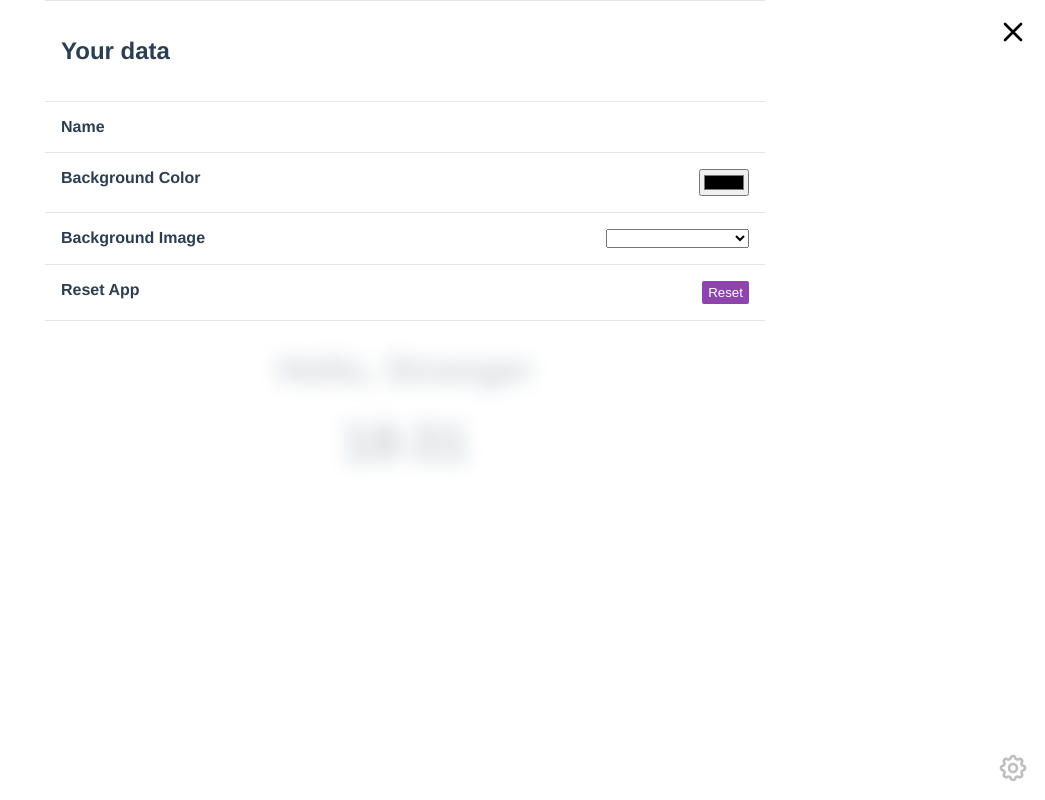
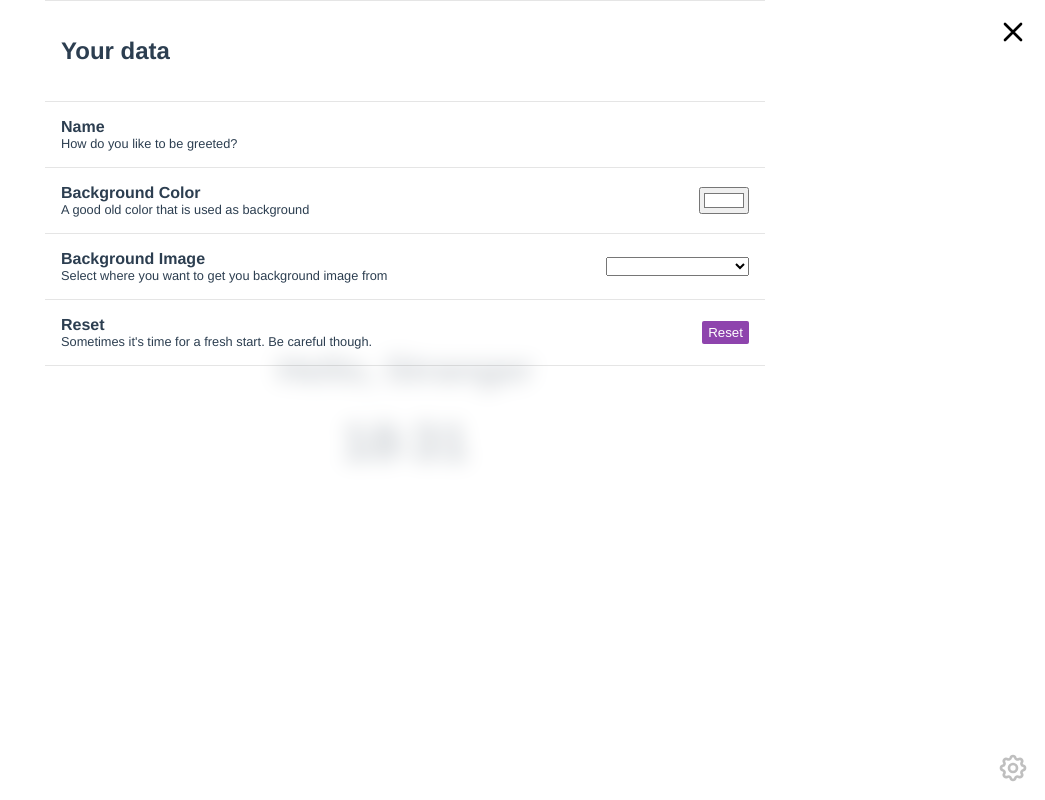
Before and after one commit to yanniz0r/home-port, a Vue app: page / in a window 1280 px wide. Both pictures are taken after a click on the button 1248 px from the left and 768 px from the top of the page. Shown: the whole page, without its empty margins (235-1280 px from the left). Built offline with nearby package versions, Linux system fonts and the light colour scheme; no server answers; what unsplash-js would draw is missing.

Commit message:
feat: setting subtitles

```diff
--- a/src/components/Settings.vue
+++ b/src/components/Settings.vue
@@ -11,7 +11,10 @@
       </div>
       <div class="settings__row">
         <div class="settings__row-key">
-          <span>Name</span>
+          <span class="settings__row-title">Name</span>
+          <span class="settings__row-description"
+            >How do you like to be greeted?</span
+          >
         </div>
         <div class="settings__row-value">
           <input class="settings__input" type="text" v-model="settings.name" />
@@ -19,7 +22,10 @@
       </div>
       <div class="settings__row">
         <div class="settings__row-key">
-          <span>Background Color</span>
+          <span class="settings__row-title">Background Color</span>
+          <span class="settings__row-description"
+            >A good old color that is used as background</span
+          >
         </div>
         <div class="settings__row-value">
           <input type="color" v-model="settings.backgroundColor" />
@@ -27,7 +33,10 @@
       </div>
       <div class="settings__row">
         <div class="settings__row-key">
-          <span>Background Image</span>
+          <span class="settings__row-title">Background Image</span>
+          <span class="settings__row-description"
+            >Select where you want to get you background image from</span
+          >
         </div>
         <div class="settings__row-value">
           <select v-model="settings.backgroundImageSource">
@@ -42,41 +51,15 @@
         </div>
       </div>
       <template v-if="settings.backgroundImageSource === 'unsplash'">
-        <div class="settings__row settings__sub-row">
-          <div class="settings__row-key">
-            <span>Unsplash Secret Access Key</span>
-          </div>
-          <div class="settings__row-value">
-            <input
-              class="settings__input"
-              :disabled="!unsplashEnabled"
-              type="text"
-              v-model="settings.unsplashSecretAccessKey"
-            />
-          </div>
-        </div>
         <div
           class="settings__row settings__sub-row"
           v-if="settings.backgroundImageSource === 'unsplash'"
         >
           <div class="settings__row-key">
-            <span>Unsplash Access Key ID</span>
-          </div>
-          <div class="settings__row-value">
-            <input
-              class="settings__input"
-              :disabled="!unsplashEnabled"
-              type="text"
-              v-model="settings.unsplashAccessKeyID"
-            />
-          </div>
-        </div>
-        <div
-          class="settings__row settings__sub-row"
-          v-if="settings.backgroundImageSource === 'unsplash'"
+            <span class="settings__row-title">Unsplash Topic</span>
+            <span class="settings__row-description"
+              >Something you'd like to see pictures of</span
             >
-          <div class="settings__row-key">
-            <span>Unsplash Topic</span>
           </div>
           <div class="settings__row-value">
             <input
@@ -92,7 +75,10 @@
           v-if="settings.backgroundImageSource === 'unsplash'"
         >
           <div class="settings__row-key">
-            <span>Image size</span>
+            <span class="settings__row-title">Image size</span>
+            <span class="settings__row-description"
+              >The size of the picture you want to load</span
+            >
           </div>
           <div class="settings__row-value">
             <select v-model="settings.backgroundImageUnsplashSize">
@@ -103,23 +89,29 @@
             </select>
           </div>
         </div>
-      </template>
-      <div
-        class="settings__row settings__sub-row"
-        v-if="settings.backgroundImageSource === 'unsplash'"
+        <div class="settings__row settings__sub-row">
+          <div class="settings__row-key">
+            <span class="settings__row-title">Fetch new image</span>
+            <span class="settings__row-description"
+              >Don't like the current image? Get a new one!</span
             >
-        <div class="settings__row-key">
-          <span>Fetch a new image</span>
           </div>
           <div class="settings__row-value">
-          <button class="settings__button" v-on:click="getRandomUnsplashImage">
+            <button
+              class="settings__button"
+              v-on:click="getRandomUnsplashImage"
+            >
               Refresh
             </button>
           </div>
         </div>
+      </template>
       <div class="settings__row">
         <div class="settings__row-key">
-          <span>Reset App</span>
+          <span class="settings__row-title">Reset</span>
+          <span class="settings__row-description"
+            >Sometimes it's time for a fresh start. Be careful though.
+          </span>
         </div>
         <div class="settings__row-value">
           <button class="settings__button" v-on:click="reset">Reset</button>
@@ -202,11 +194,6 @@ export default defineComponent({
 </script>
 
 <style lang="scss" scoped>
-.hello,
-.name {
-  font-size: 36px;
-}
-
 .settings__overlay {
   position: fixed;
   top: 0;
@@ -223,8 +210,8 @@ export default defineComponent({
 }
 
 .settings__row {
+  $border: solid 1px rgba(0, 0, 0, 0.1);
   box-sizing: border-box;
-  $border: solid 1px rgba(0, 0, 0, 0.1);
   display: flex;
   padding: 16px;
   width: 100%;
@@ -235,23 +222,38 @@ export default defineComponent({
   }
 }
 
+.settings__row-title {
+  display: block;
+  font-weight: bold;
+}
+
+.settings__row-description {
+  display: block;
+  font-weight: normal;
+  font-size: 0.8rem;
+}
+
 .settings__sub-row {
   padding-top: 8px;
   padding-bottom: 8px;
   padding-left: 32px;
 
   .settings__row-key {
-    font-weight: normal;
+    font-size: 0.9rem;
   }
 }
 
 .settings__row-key {
+  display: flex;
+  flex-direction: column;
+  align-items: flex-start;
   font-weight: bold;
 }
 
 .settings__row-value {
   flex-grow: 1;
   justify-content: flex-end;
+  align-items: center;
   display: flex;
 }
 
--- a/src/store/index.ts
+++ b/src/store/index.ts
@@ -16,7 +16,7 @@ export interface State {
 }
 
 const defaultSettings = {
-  backgroundColor: '#fff',
+  backgroundColor: '#FFFFFF',
 }
 
 const UNSPLASH_ACCESS_KEY = process.env.VUE_APP_UNSPLASH_ACCESS_KEY;
```
Lines whose indentation alone changed are shown as unchanged.
